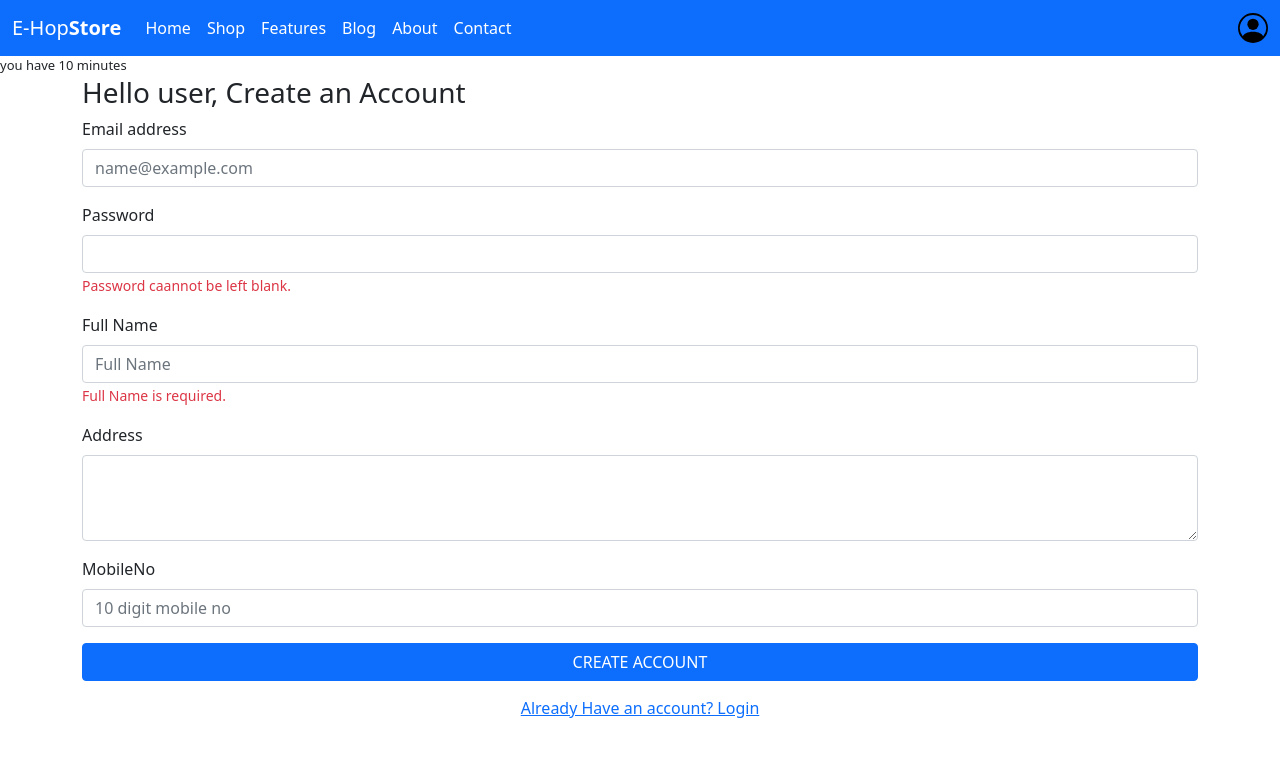
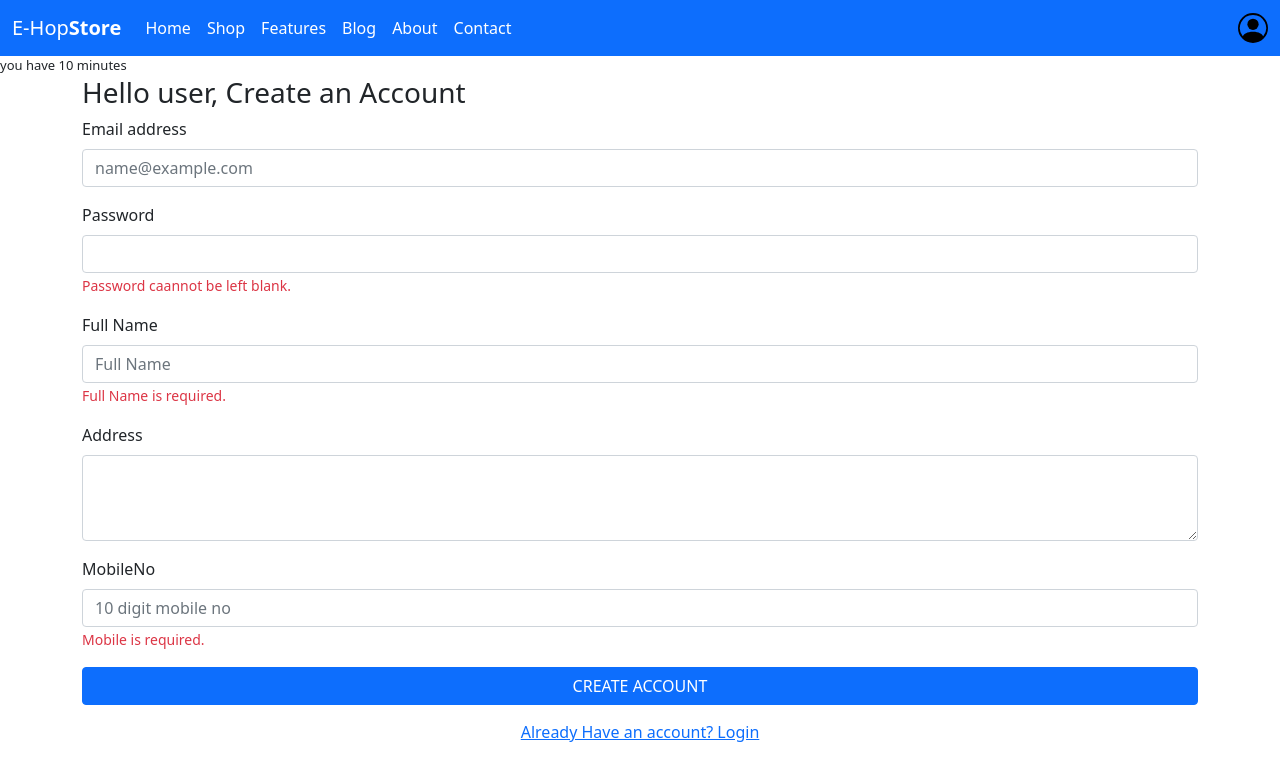
Before and after one commit to chandansutradhar2/infrasoft, an Angular app: page / in a window 1280 px wide. Shown: the top 780 px of the page. Built offline with nearby package versions, Linux system fonts and the light colour scheme.

Commit message:
adding error handler

```diff
--- a/src/app/auth/signup/signup.component.html
+++ b/src/app/auth/signup/signup.component.html
@@ -48,7 +48,19 @@
         </div>
         <div class="mb-3">
             <label for="exampleFormControlInput1" class="form-label">MobileNo</label>
-            <input type="number" class="form-control" placeholder="10 digit mobile no" formControlName="mobileNo">
+            <input type="tel" class="form-control" placeholder="10 digit mobile no" formControlName="mobileNo">
+            <div *ngIf="formGrp.controls['mobileNo'].hasError('required')" id="emailvalidation"
+                style="display: inline !important;" class="invalid-feedback">
+                Mobile is required.
+            </div>
+            <div *ngIf="formGrp.controls['mobileNo'].hasError('minlength') && formGrp.controls['mobileNo'].dirty==true"
+                id="emailvalidation" style="display: inline !important;" class="invalid-feedback">
+                Mobile No must be 10 digit only
+            </div>
+            <div *ngIf="formGrp.controls['mobileNo'].hasError('maxlength') && formGrp.controls['mobileNo'].dirty==true"
+                id="emailvalidation" style="display: inline !important;" class="invalid-feedback">
+                Mobile No cannot be more than 10 digit only
+            </div>
         </div>
     </form>
     <div class="d-grid gap-2">
```
